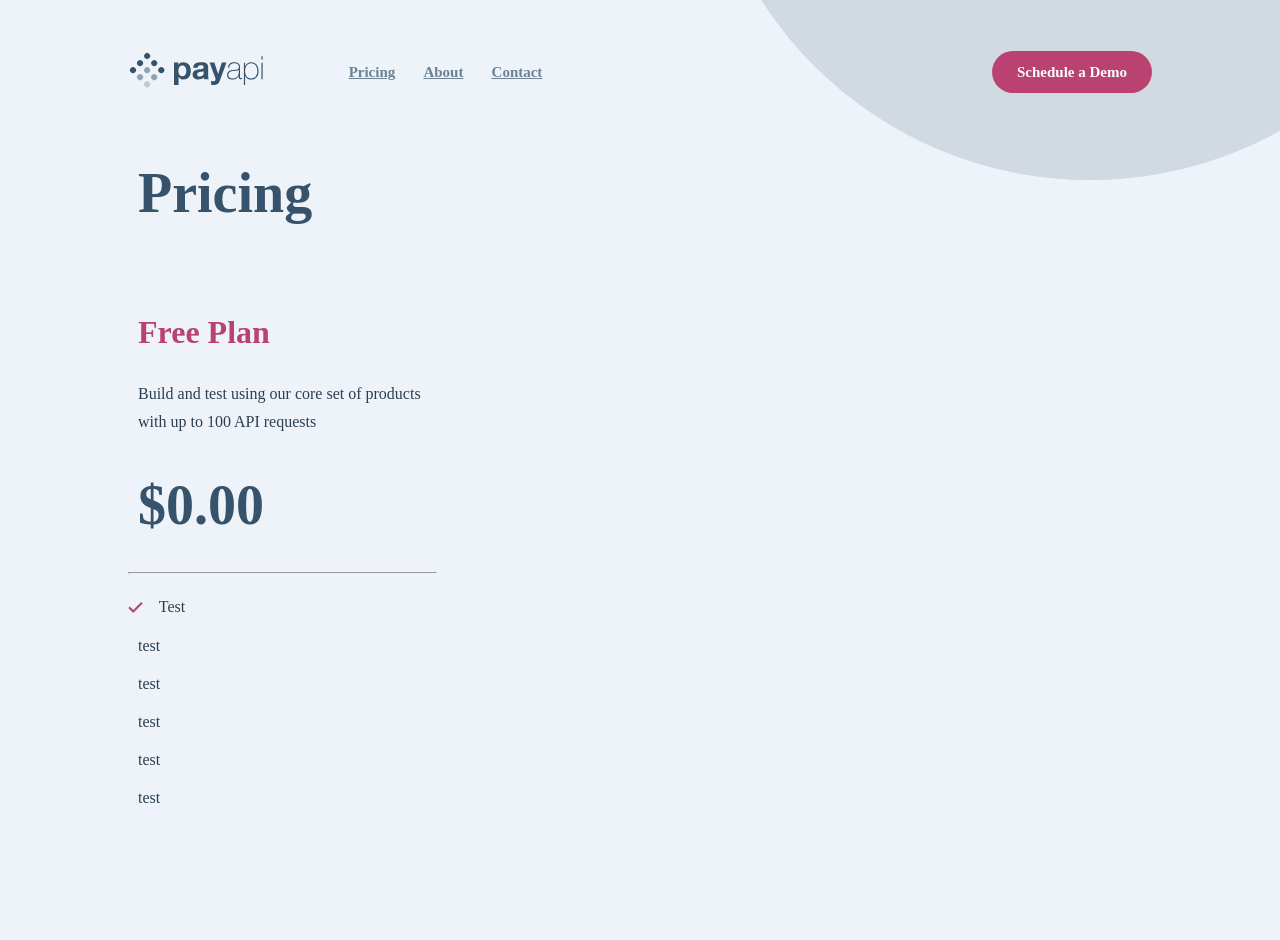
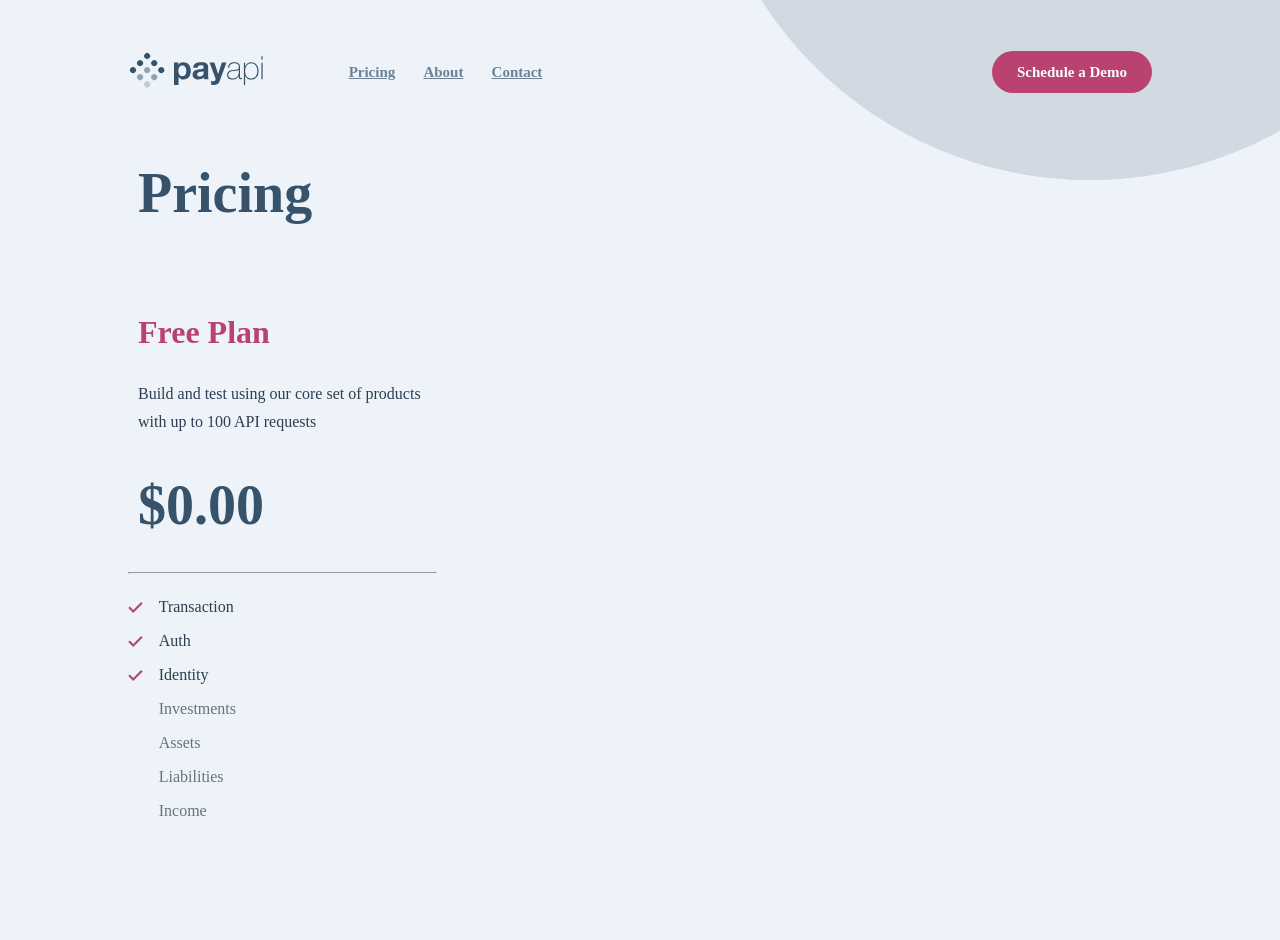
Before and after one commit to marhallab/PayApiWebsite, a Vue app in the folder payapi-web/: page /#/pricing in a window 1280 px wide. Shown: the top 940 px of the page. Built offline with nearby package versions, Linux system fonts and the light colour scheme.

Commit message:
Adding the features in the free plan working perfectly

```diff
--- a/payapi-web/src/views/Pricing.vue
+++ b/payapi-web/src/views/Pricing.vue
@@ -17,12 +17,13 @@
           <p class="price">$0.00</p>
           <hr width="100%" />
           <div>
-            <featurePricing :isOffered="true" :featureName="'Test'" />
-            <p>test</p>
-            <p>test</p>
-            <p>test</p>
-            <p>test</p>
-            <p>test</p>
+            <featurePricing :isOffered="true" :featureName="'Transaction'" />
+            <featurePricing :isOffered="true" :featureName="'Auth'" />
+            <featurePricing :isOffered="true" :featureName="'Identity'" />
+            <featurePricing :isOffered="false" :featureName="'Investments'" />
+            <featurePricing :isOffered="false" :featureName="'Assets'" />
+            <featurePricing :isOffered="false" :featureName="'Liabilities'" />
+            <featurePricing :isOffered="false" :featureName="'Income'" />
           </div>
         </div>
       </div>
```
